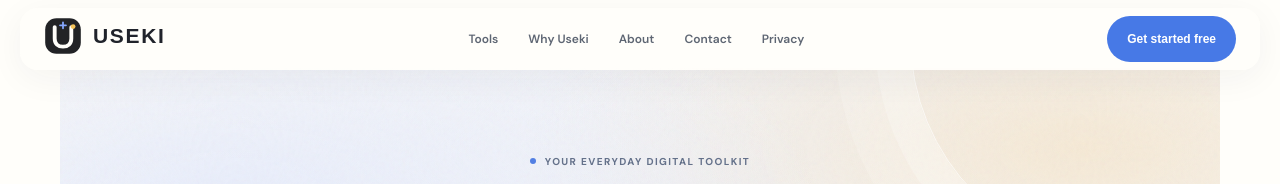
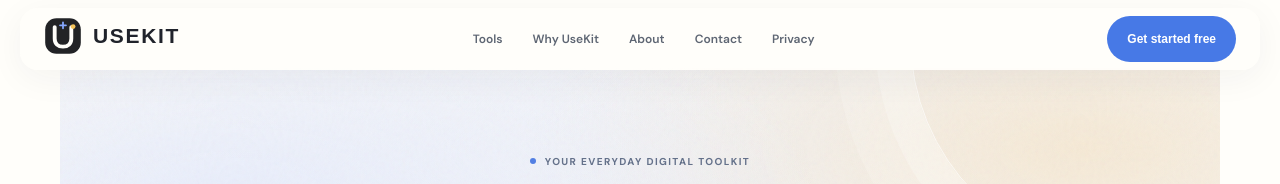
Before and after one commit to successobialo-git/usekit-ng, a Next.js app: page / in a window 1280 px wide. Shown: the top 184 px of the page. Built offline with nearby package versions, Linux system fonts and the light colour scheme.

Commit message:
Correct brand name to UseKit and refresh site shell

```diff
--- a/src/app/layout.tsx
+++ b/src/app/layout.tsx
@@ -1,6 +1,6 @@
 import type { Metadata } from "next";
 import Link from "next/link";
 import "./globals.css";
-export const metadata:Metadata={metadataBase:new URL("https://usekit.ng"),title:{default:"Useki — Everyday tools, made easier",template:"%s | Useki"},description:"Thoughtful free digital tools for Nigerians. Create invoices, build a CV, compress images, make QR codes and WhatsApp links. No signup needed.",applicationName:"Useki",icons:{icon:[{url:"/icon.svg",type:"image/svg+xml"}],shortcut:["/icon.svg"],apple:[{url:"/icon.svg",type:"image/svg+xml"}]},openGraph:{title:"Useki — Everyday tools, made easier",description:"A calmer, simpler way to get everyday digital tasks done. Free tools, no signup.",type:"website",url:"https://usekit.ng"}};
-function Brand(){return <span className="brand"><img src="/usekit-mark.svg" alt=""/><span className="brand-word">USEKI</span></span>}
-export default function RootLayout({children}:{children:React.ReactNode}){return <html lang="en"><body><header className="site-header"><div className="nav-wrap"><Link href="/" aria-label="Useki home"><Brand/></Link><nav aria-label="Main navigation"><Link href="/#toolkit">Tools</Link><Link href="/#why-usekit">Why Useki</Link><Link href="/about">About</Link><Link href="/contact">Contact</Link><Link href="/privacy-policy">Privacy</Link></nav><Link className="nav-cta" href="/#toolkit">Get started free</Link></div></header>{children}<footer className="site-footer"><div className="footer-inner"><div><Link href="/" aria-label="Useki home"><Brand/></Link><p>Useful tools. A little less everyday friction.</p></div><div className="footer-links"><Link href="/#toolkit">Explore tools</Link><Link href="/about">About</Link><Link href="/privacy-policy">Privacy</Link><Link href="/contact">Contact</Link></div><small>© {new Date().getFullYear()} Useki. Made for everyday life in Nigeria.</small></div></footer></body></html>}
+export const metadata:Metadata={metadataBase:new URL("https://usekit.ng"),title:{default:"UseKit — Everyday tools, made easier",template:"%s | UseKit"},description:"Thoughtful free digital tools for Nigerians. Create invoices, build a CV, compress images, make QR codes and WhatsApp links. No signup needed.",applicationName:"UseKit",icons:{icon:[{url:"/icon.svg",type:"image/svg+xml"}],shortcut:["/icon.svg"],apple:[{url:"/icon.svg",type:"image/svg+xml"}]},openGraph:{title:"UseKit — Everyday tools, made easier",description:"A calmer, simpler way to get everyday digital tasks done. Free tools, no signup.",type:"website",url:"https://usekit.ng"}};
+function Brand(){return <span className="brand"><img src="/usekit-mark.svg" alt=""/><span className="brand-word">USEKIT</span></span>}
+export default function RootLayout({children}:{children:React.ReactNode}){return <html lang="en"><body><header className="site-header"><div className="nav-wrap"><Link href="/" aria-label="UseKit home"><Brand/></Link><nav aria-label="Main navigation"><Link href="/#toolkit">Tools</Link><Link href="/#why-usekit">Why UseKit</Link><Link href="/about">About</Link><Link href="/contact">Contact</Link><Link href="/privacy-policy">Privacy</Link></nav><Link className="nav-cta" href="/#toolkit">Get started free</Link></div></header>{children}<footer className="site-footer"><div className="footer-inner"><div><Link href="/" aria-label="UseKit home"><Brand/></Link><p>Useful tools. A little less everyday friction.</p></div><div className="footer-links"><Link href="/#toolkit">Explore tools</Link><Link href="/about">About</Link><Link href="/privacy-policy">Privacy</Link><Link href="/contact">Contact</Link></div><small>© {new Date().getFullYear()} UseKit. Made for everyday life in Nigeria.</small></div></footer></body></html>}
```
